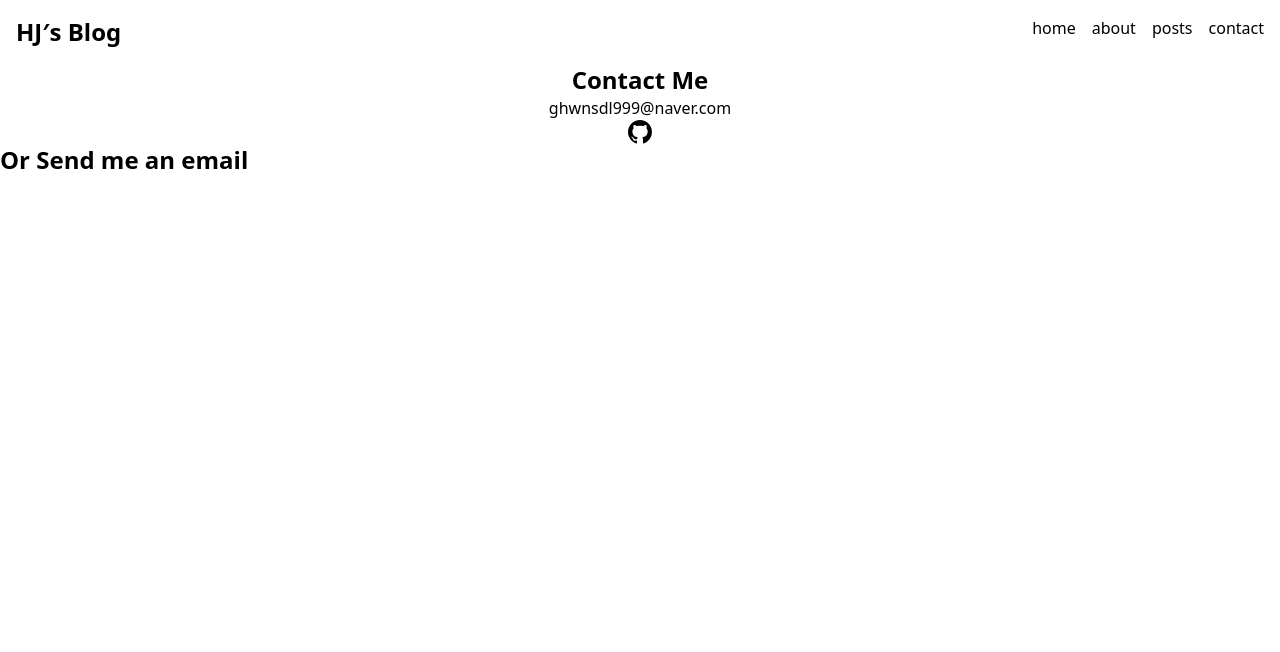
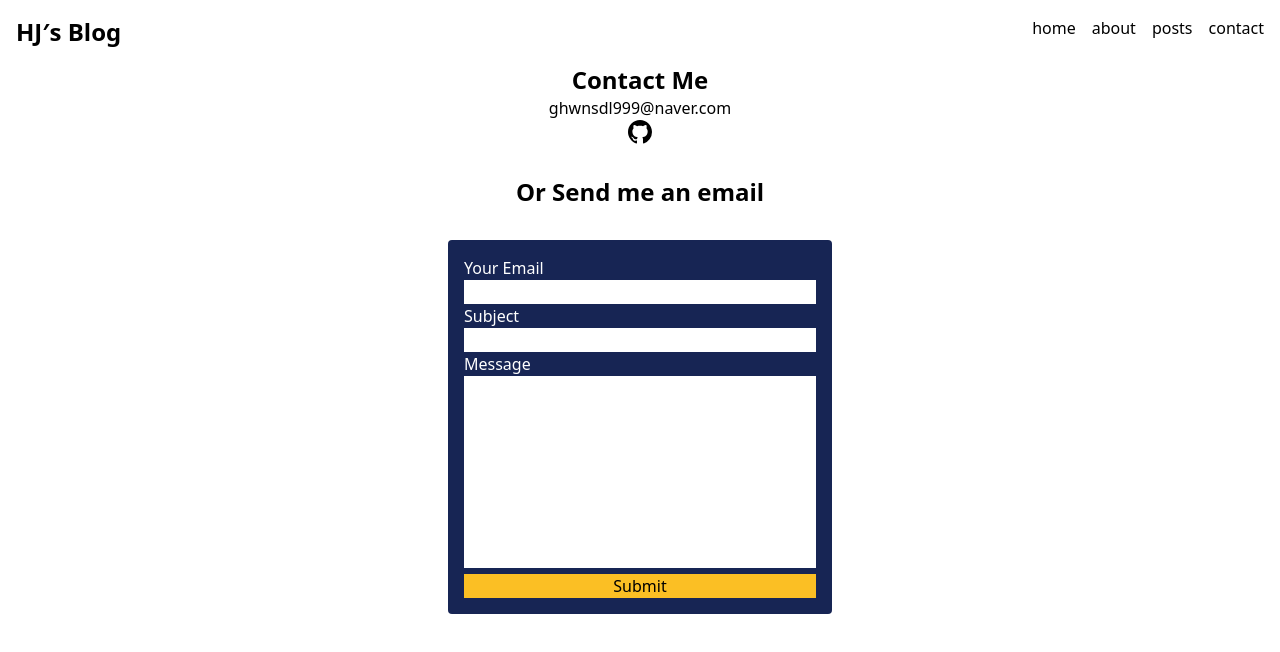
Before and after one commit to yhj12345/my_blog, a Next.js app: page /contact in a window 1280 px wide. Shown: the top 652 px of the page. Built offline with nearby package versions, Linux system fonts and the light colour scheme.

Commit message:
[FE] add : SendEmail 컴포넌트 제작 및 추가

```diff
--- a/src/app/contact/page.tsx
+++ b/src/app/contact/page.tsx
@@ -1,11 +1,12 @@
 import ContactMe from "@/components/ContactMe";
+import SendEmail from "@/components/SendEmail";
 
 const page = () => {
   return (
     <div className="w-full">
       <div className="max-w-screen-xl mx-auto">
         <ContactMe />
-        <h1 className="text-2xl font-bold">Or Send me an email</h1>
+        <SendEmail />
       </div>
     </div>
   );
--- /dev/null
+++ b/src/components/SendEmail.tsx
@@ -0,0 +1,27 @@
+import React from "react";
+
+const SendEmail = () => {
+  return (
+    <div className="w-2/5 mx-auto flex flex-col items-center mt-8">
+      <h1 className="text-2xl font-bold">Or Send me an email</h1>
+      <form
+        className="bg-blue-950 text-white w-full max-w-sm min-w-max rounded p-4 mt-8 "
+        action=""
+      >
+        <div>Your Email</div>
+        <input className="w-full" type="text" />
+        <div>Subject</div>
+        <input className="w-full" type="text" />
+        <div>Message</div>
+        <textarea
+          name="message"
+          id="message"
+          className="w-full h-48 resize-none"
+        ></textarea>
+        <button className="w-full text-black bg-amber-400">Submit</button>
+      </form>
+    </div>
+  );
+};
+
+export default SendEmail;
```
